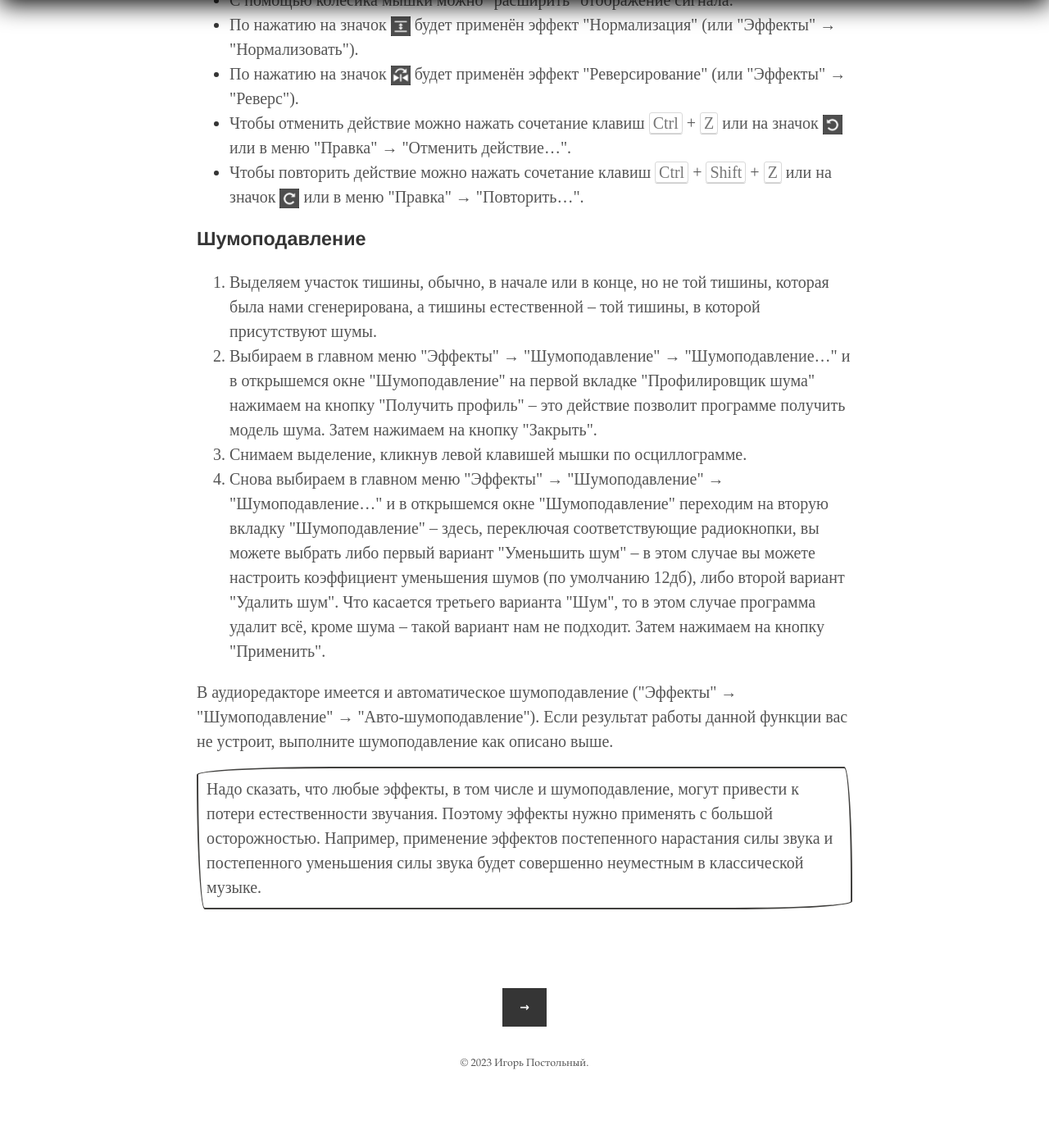
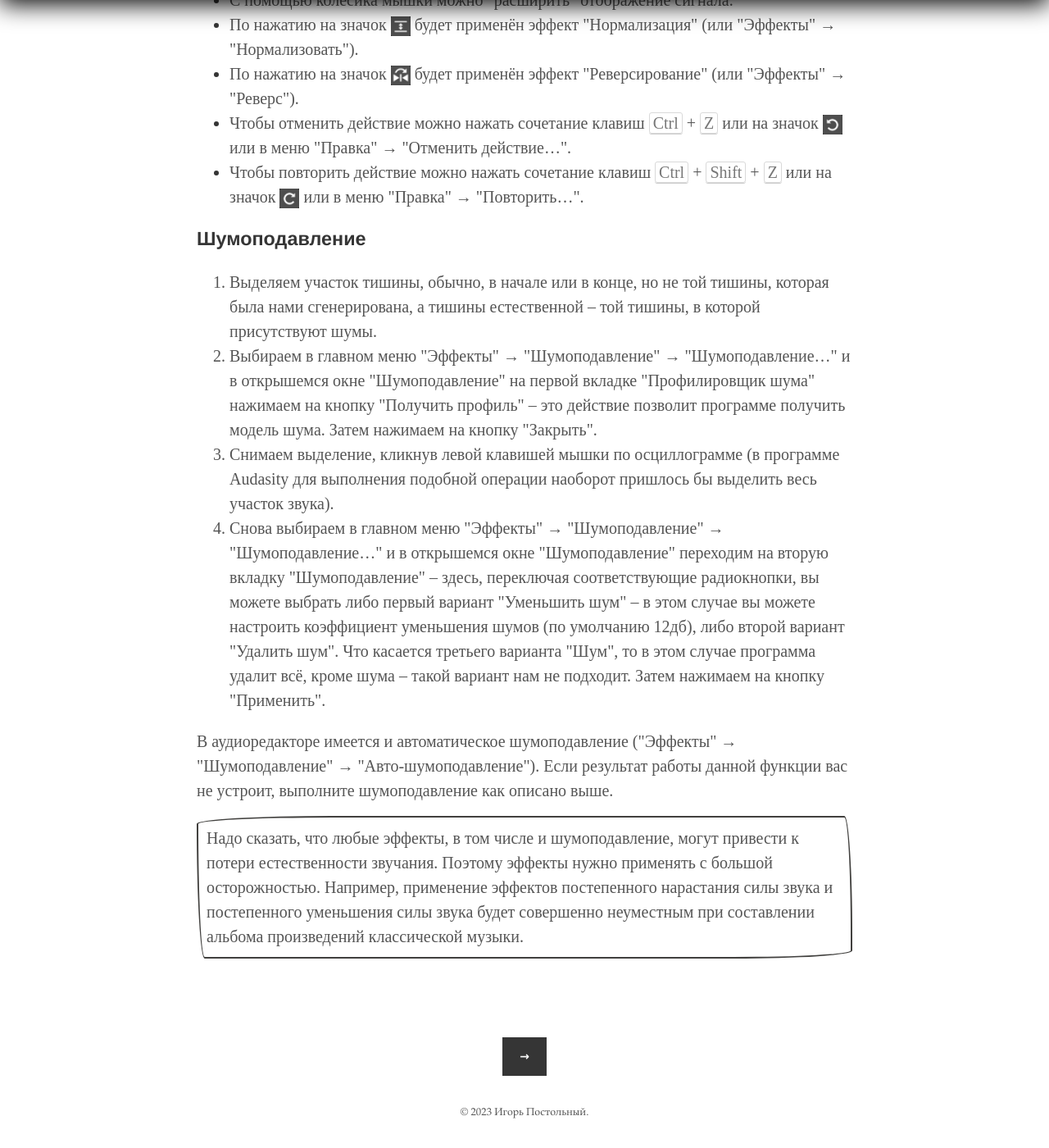
Before and after one commit to postolny/postolny.github.io, a Jekyll site: the page built from _posts/2023-03-07-ocenaudio.md, in a window 1280 px wide and 1400 px high, scrolled down 9458 px. Shown: the whole window at 82% size. Built offline with Jekyll 4.4.1, drawn with Linux system fonts in a browser that asks for light colours; before the commit the page ends 10798 px from its top, so only the background shows below that.

Commit message:
Add files via upload

```diff
--- a/_posts/2023-03-07-ocenaudio.md
+++ b/_posts/2023-03-07-ocenaudio.md
@@ -96,10 +96,10 @@ _Franz Joseph Haydn_
 
 1. Выделяем участок тишины, обычно, в начале или в конце, но не той тишины, которая была нами сгенерирована, а тишины естественной – той тишины, в которой присутствуют шумы.
 2. Выбираем в главном меню "Эффекты" → "Шумоподавление" → "Шумоподавление..." и в открышемся окне  "Шумоподавление" на первой вкладке "Профилировщик шума" нажимаем на кнопку "Получить профиль" – это действие позволит программе получить модель шума. Затем нажимаем на кнопку "Закрыть".
-3. Снимаем выделение, кликнув левой клавишей мышки по осциллограмме.
+3. Снимаем выделение, кликнув левой клавишей мышки по осциллограмме (в программе Audasity для выполнения подобной операции наоборот пришлось бы выделить весь участок звука).
 4. Снова выбираем в главном меню "Эффекты" → "Шумоподавление" → "Шумоподавление..." и в открышемся окне "Шумоподавление" переходим на вторую вкладку "Шумоподавление" – здесь, переключая соответствующие радиокнопки, вы можете выбрать либо первый вариант "Уменьшить шум" – в этом случае вы можете настроить коэффициент уменьшения шумов (по умолчанию 12дб), либо второй вариант "Удалить шум". Что касается третьего варианта "Шум", то в этом случае программа удалит всё, кроме шума – такой вариант нам не подходит. Затем нажимаем на кнопку "Применить".
 
 В аудиоредакторе имеется и автоматическое шумоподавление ("Эффекты" → "Шумоподавление" → "Авто-шумоподавление"). Если результат работы данной функции вас не устроит, выполните шумоподавление как описано выше.
 
-Надо сказать, что любые эффекты, в том числе и шумоподавление, могут привести к потери естественности звучания. Поэтому эффекты нужно применять с большой осторожностью. Например, применение эффектов постепенного нарастания силы звука и постепенного уменьшения силы звука будет совершенно неуместным в классической музыке.
+Надо сказать, что любые эффекты, в том числе и шумоподавление, могут привести к потери естественности звучания. Поэтому эффекты нужно применять с большой осторожностью. Например, применение эффектов постепенного нарастания силы звука и постепенного уменьшения силы звука будет совершенно неуместным при составлении альбома произведений классической музыки.
 {: .cornice}
```
